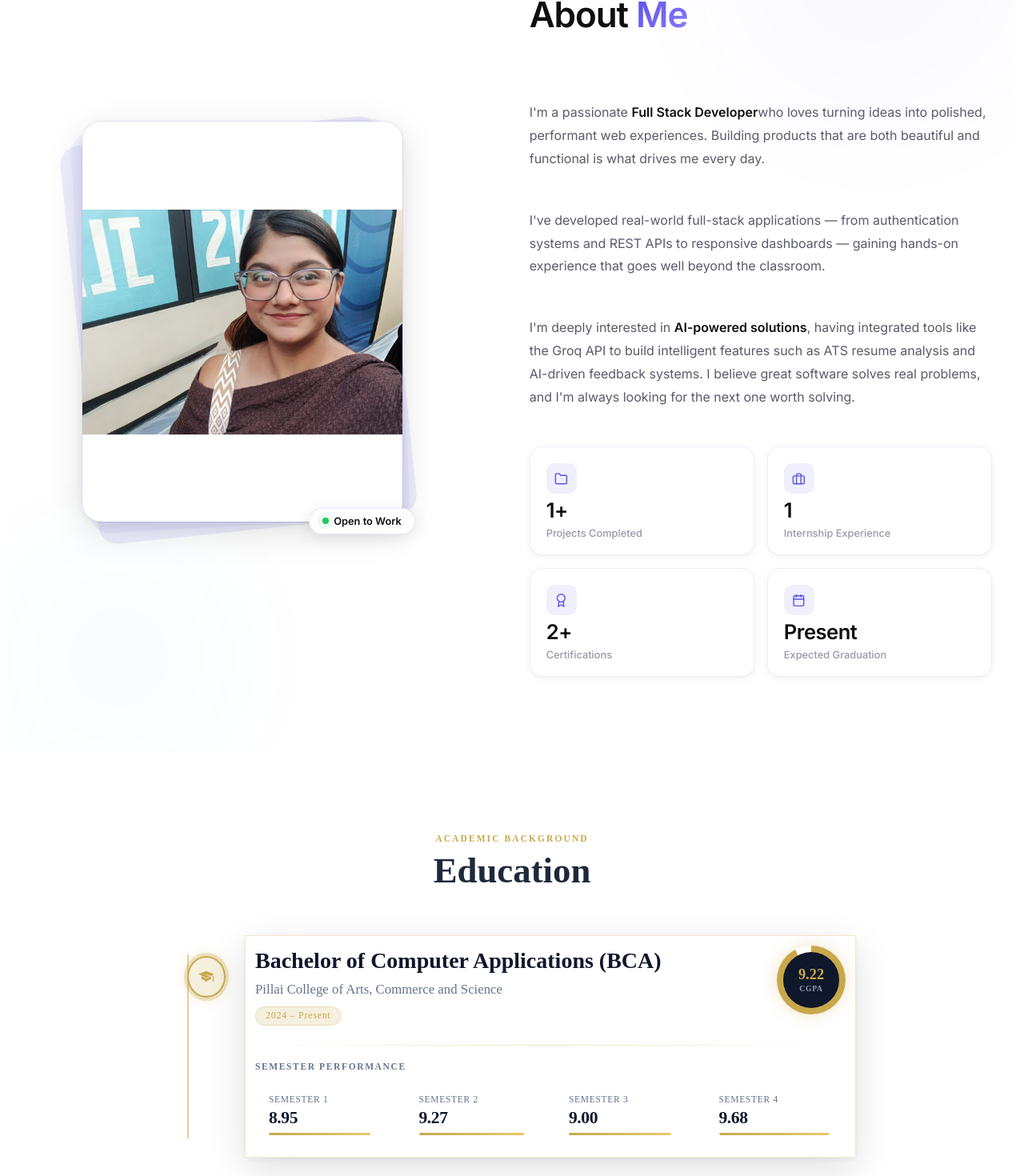
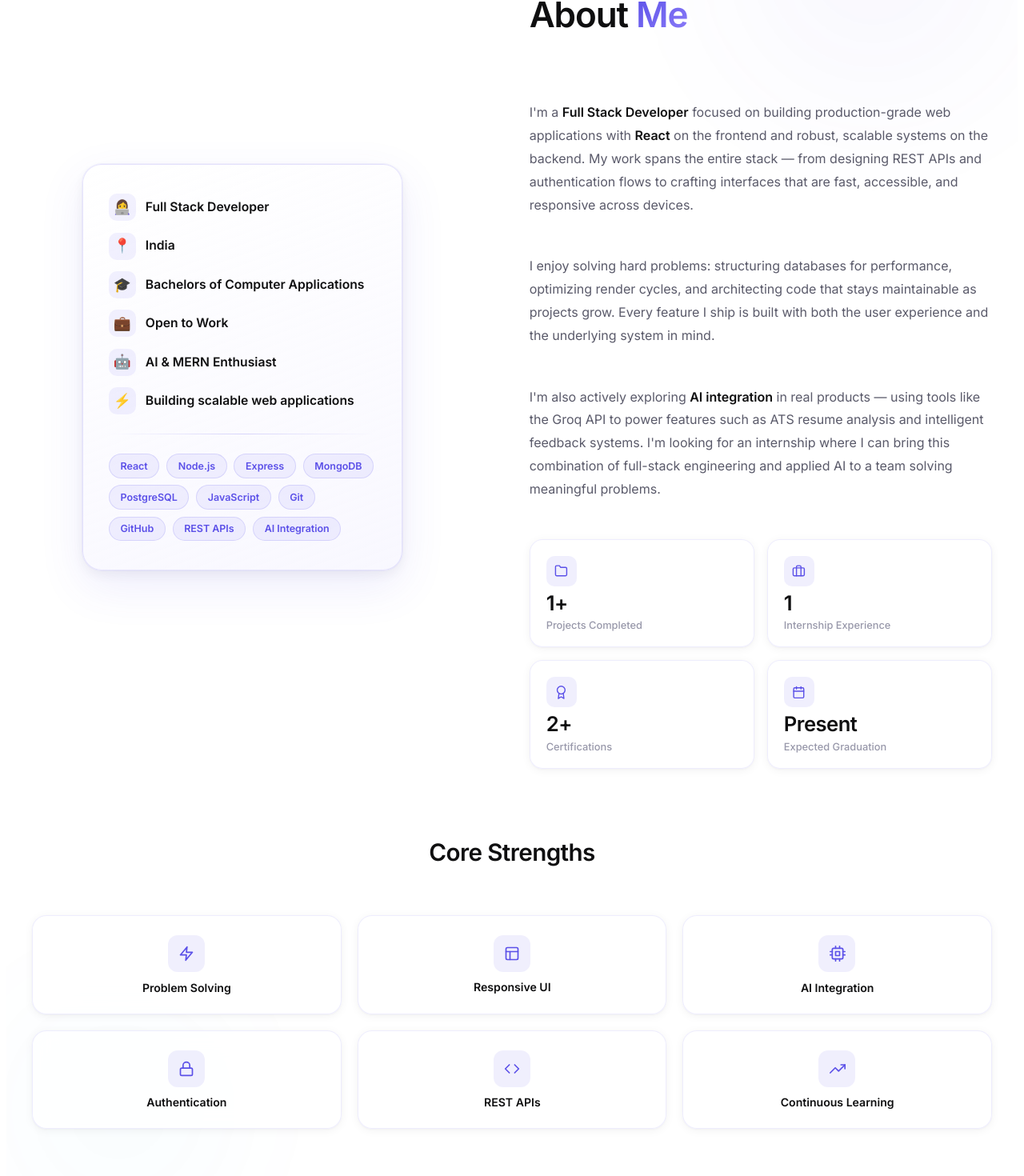
Before and after one commit to mamtakurdia808-code/MyPortfolio, a React (Vite) app in the folder portfolio/: page / in a window 1280 px wide. Shown: the part 1279-2749 px from the top of the page at 80% size. Built offline with nearby package versions, Linux system fonts and the light colour scheme.

Commit message:
updated about section and home

```diff
--- a/portfolio/src/sections/About/About.css
+++ b/portfolio/src/sections/About/About.css
@@ -1,6 +1,6 @@
 /* ============================================================
    ABOUT — Mamta Kurdia Portfolio
-   Two-column layout · glassmorphism cards · CSS reveal
+   Two-column layout · glassmorphism developer card · CSS reveal
    ============================================================ */
 
 /* ── Section ── */
@@ -97,10 +97,10 @@
 }
 
 /* ============================================================
-   LEFT — IMAGE
+   LEFT — DEVELOPER CARD
    ============================================================ */
 
-.about__image-wrap {
+.about__card-wrap {
   position:  relative;
   max-width: 400px;
   width:     100%;
@@ -112,106 +112,115 @@
               transform 0.75s cubic-bezier(0.16,1,0.3,1) 0.1s;
 }
 
-.about__image-wrap--visible {
+.about__card-wrap--visible {
   opacity:   1;
   transform: translateX(0);
 }
 
-/* decorative stacked cards behind photo */
-.about__img-stack {
-  position: absolute;
-  inset:    0;
+/* glassmorphism panel */
+.about__dev-card {
+  position:        relative;
+  display:         flex;
+  flex-direction:  column;
+  gap:             1.5rem;
+  padding:         2.25rem 2rem;
+  border-radius:   24px;
+  background:      linear-gradient(160deg, rgba(255,255,255,0.85), rgba(245,244,255,0.65));
+  backdrop-filter: blur(18px);
+  -webkit-backdrop-filter: blur(18px);
+  border:          1.5px solid rgba(91,80,232,0.14);
+  box-shadow:
+    0 0 0 1px rgba(91,80,232,0.06),
+    0 20px 56px rgba(91,80,232,0.10),
+    0 6px 18px rgba(0,0,0,0.06);
+  transition:      transform 250ms cubic-bezier(0.16,1,0.3,1), box-shadow 250ms ease;
 }
 
-.about__img-card {
-  position:      absolute;
-  border-radius: 24px;
-  inset:         0;
+.about__dev-card:hover {
+  transform:  translateY(-4px);
+  box-shadow:
+    0 0 0 1px rgba(91,80,232,0.10),
+    0 28px 64px rgba(91,80,232,0.14),
+    0 8px 22px rgba(0,0,0,0.08);
 }
 
-.about__img-card--back {
-  background:  rgba(91,80,232,0.10);
-  transform:   rotate(-6deg) translate(-6px, 10px);
+/* identity list */
+.about__dev-list {
+  display:        flex;
+  flex-direction: column;
+  gap:            0.9rem;
+  list-style:     none;
+  margin:         0;
+  padding:        0;
 }
 
-.about__img-card--mid {
-  background:  rgba(91,80,232,0.06);
-  transform:   rotate(-3deg) translate(-3px, 5px);
+.about__dev-item {
+  display:     flex;
+  align-items: center;
+  gap:         0.75rem;
+  font-size:   0.98rem;
+  font-weight: 600;
+  color:       var(--color-text-primary, #0f0f10);
+  line-height: 1.3;
 }
 
-/* main photo frame */
-.about__img-frame {
-  position:      relative;
-  border-radius: 24px;
-  overflow:      hidden;
-  background:    linear-gradient(135deg, rgba(91,80,232,0.08), rgba(14,165,233,0.10));
-  box-shadow:
-    0 0 0 1px rgba(91,80,232,0.12),
-    0 12px 48px rgba(0,0,0,0.12),
-    0 4px 16px rgba(0,0,0,0.07);
-  aspect-ratio:  4 / 5;
+.about__dev-emoji {
+  display:         inline-flex;
+  align-items:     center;
+  justify-content: center;
+  width:           34px;
+  height:          34px;
+  flex-shrink:     0;
+  font-size:       1.1rem;
+  border-radius:   10px;
+  background:      rgba(91,80,232,0.08);
 }
 
-.about__img {
-  width:            100%;
-  height:           100%;
-  object-fit:       cover;
-  object-position:  center top;
-  display:          block;
-  user-select:      none;
-  transition:       transform 0.5s cubic-bezier(0.16,1,0.3,1);
+/* divider */
+.about__dev-divider {
+  border:     none;
+  height:     1px;
+  width:      100%;
+  margin:     0;
+  background: linear-gradient(to right, transparent, rgba(91,80,232,0.22), transparent);
 }
 
-.about__img-frame:hover .about__img {
-  transform: scale(1.04);
+/* chip row */
+.about__chip-row {
+  display:  flex;
+  flex-wrap: wrap;
+  gap:      0.55rem;
 }
 
-.about__img-glare {
-  position:   absolute;
-  inset:      0;
-  background: linear-gradient(135deg, rgba(255,255,255,0.14) 0%, transparent 50%);
-  pointer-events: none;
+.about__chip {
+  display:         inline-flex;
+  align-items:     center;
+  padding:         0.42rem 0.85rem;
+  border-radius:   9999px;
+  font-size:       0.78rem;
+  font-weight:     600;
+  color:           var(--color-accent, #5b50e8);
+  background:      rgba(91,80,232,0.08);
+  border:          1px solid rgba(91,80,232,0.16);
+  white-space:     nowrap;
+
+  opacity:   0;
+  transform: translateY(10px) scale(0.94);
+  transition:
+    opacity    0.5s cubic-bezier(0.16,1,0.3,1) var(--chip-delay, 0.5s),
+    transform  0.5s cubic-bezier(0.16,1,0.3,1) var(--chip-delay, 0.5s),
+    background 200ms ease,
+    transform  200ms ease;
 }
 
-/* floating badge */
-.about__badge {
-  position:        absolute;
-  bottom:          -1rem;
-  right:           -1rem;
-  display:         inline-flex;
-  align-items:     center;
-  gap:             0.5em;
-  padding:         0.5rem 1rem;
-  border-radius:   9999px;
-  background:      rgba(255,255,255,0.90);
-  backdrop-filter: blur(12px);
-  border:          1.5px solid rgba(91,80,232,0.14);
-  box-shadow:      0 4px 20px rgba(0,0,0,0.10);
-  font-size:       0.8rem;
-  font-weight:     600;
-  color:           var(--color-text-primary, #0f0f10);
-  white-space:     nowrap;
-  animation:       badge-float 3s ease-in-out infinite;
+.about__card-wrap--visible .about__chip {
+  opacity:   1;
+  transform: translateY(0) scale(1);
 }
 
-.about__badge-dot {
-  width:         8px;
-  height:        8px;
-  border-radius: 9999px;
-  background:    #22c55e;
-  flex-shrink:   0;
-  box-shadow:    0 0 0 3px rgba(34,197,94,0.2);
-  animation:     dot-pulse 2s ease-in-out infinite;
-}
-
-@keyframes badge-float {
-  0%,100% { transform: translateY(0);   }
-  50%      { transform: translateY(-5px); }
-}
-
-@keyframes dot-pulse {
-  0%,100% { box-shadow: 0 0 0 3px rgba(34,197,94,0.20); }
-  50%      { box-shadow: 0 0 0 6px rgba(34,197,94,0.08); }
+.about__chip:hover {
+  background: rgba(91,80,232,0.16);
+  transform:  translateY(-2px) scale(1.04);
 }
 
 /* ============================================================
@@ -355,6 +364,98 @@
 }
 
 /* ============================================================
+   CORE STRENGTHS
+   ============================================================ */
+
+.about__strengths {
+  display:        flex;
+  flex-direction: column;
+  gap:            2rem;
+}
+
+.about__strengths-heading {
+  font-size:      clamp(1.4rem, 2.4vw, 1.85rem);
+  font-weight:    800;
+  letter-spacing: -0.02em;
+  color:          var(--color-text-primary, #0f0f10);
+  text-align:     center;
+
+  opacity:    0;
+  transform:  translateY(18px);
+  transition: opacity 0.6s cubic-bezier(0.16,1,0.3,1), transform 0.6s cubic-bezier(0.16,1,0.3,1);
+}
+
+.about__strengths--visible .about__strengths-heading {
+  opacity:   1;
+  transform: translateY(0);
+}
+
+.about__strengths-grid {
+  display:               grid;
+  grid-template-columns: repeat(3, 1fr);
+  gap:                   1.25rem;
+}
+
+.about__strength-card {
+  display:         flex;
+  flex-direction:  column;
+  align-items:     center;
+  text-align:      center;
+  gap:             0.65rem;
+  padding:         1.5rem 1rem;
+  border-radius:   18px;
+  background:      rgba(255,255,255,0.72);
+  backdrop-filter: blur(14px);
+  border:          1.5px solid rgba(91,80,232,0.10);
+  box-shadow:      0 2px 12px rgba(0,0,0,0.05), 0 1px 3px rgba(0,0,0,0.04);
+
+  opacity:   0;
+  transform: translateY(26px) scale(0.96);
+  transition:
+    opacity    0.6s cubic-bezier(0.16,1,0.3,1) var(--strength-delay, 0s),
+    transform  0.6s cubic-bezier(0.16,1,0.3,1) var(--strength-delay, 0s),
+    box-shadow 200ms ease,
+    border-color 200ms ease,
+    background 200ms ease;
+}
+
+.about__strengths--visible .about__strength-card {
+  opacity:   1;
+  transform: translateY(0) scale(1);
+}
+
+.about__strength-card:hover {
+  border-color: rgba(91,80,232,0.28);
+  box-shadow:   0 8px 32px rgba(91,80,232,0.12), 0 2px 8px rgba(0,0,0,0.06);
+  background:   rgba(255,255,255,0.92);
+  transform:    translateY(-4px) scale(1.02);
+}
+
+.about__strength-icon {
+  display:         inline-flex;
+  align-items:     center;
+  justify-content: center;
+  width:           46px;
+  height:          46px;
+  border-radius:   12px;
+  background:      rgba(91,80,232,0.09);
+  color:           var(--color-accent, #5b50e8);
+  font-size:       1.25rem;
+  transition:      background 200ms ease, transform 200ms ease;
+}
+
+.about__strength-card:hover .about__strength-icon {
+  background: rgba(91,80,232,0.16);
+  transform:  scale(1.08);
+}
+
+.about__strength-label {
+  font-size:   0.88rem;
+  font-weight: 600;
+  color:       var(--color-text-primary, #0f0f10);
+}
+
+/* ============================================================
    RESPONSIVE
    ============================================================ */
 
@@ -365,23 +466,22 @@
     text-align: center;
   }
 
-  .about__image-wrap {
-    max-width: 320px;
+  .about__card-wrap {
+    max-width: 420px;
     transform: translateX(0) translateY(-24px);
   }
 
-  .about__image-wrap--visible {
+  .about__card-wrap--visible {
     transform: translateX(0) translateY(0);
   }
 
   .about__content { align-items: center; }
   .about__bio p   { text-align: left;   }
 
-  .about__badge {
-    right: 50%;
-    transform: translateX(50%);
-    bottom: -1.25rem;
-    animation: none;
+  .about__dev-item { text-align: left; }
+
+  .about__strengths-grid {
+    grid-template-columns: repeat(2, 1fr);
   }
 }
 
@@ -398,6 +498,19 @@
   }
 
   .about__stat-value { font-size: 1.35rem; }
+
+  .about__dev-card {
+    padding: 1.75rem 1.5rem;
+  }
+
+  .about__strengths-grid {
+    grid-template-columns: 1fr 1fr;
+    gap: 0.85rem;
+  }
+
+  .about__strength-card {
+    padding: 1.15rem 0.75rem;
+  }
 }
 
 @media (min-width: 1280px) {
@@ -410,24 +523,20 @@
 
 @media (prefers-reduced-motion: reduce) {
   .about__eyebrow,
-  .about__image-wrap,
+  .about__card-wrap,
   .about__reveal,
-  .about__stat-card {
+  .about__stat-card,
+  .about__chip,
+  .about__strengths-heading,
+  .about__strength-card {
     transition: none;
     opacity:    1;
     transform:  none;
   }
 
-  .about__badge,
-  .about__badge-dot {
-    animation: none;
-  }
-
-  .about__img-frame:hover .about__img {
-    transform: none;
-  }
-
-  .about__stat-card:hover {
+  .about__dev-card:hover,
+  .about__stat-card:hover,
+  .about__strength-card:hover {
     transform: none;
   }
 }
--- a/portfolio/src/sections/About/About.jsx
+++ b/portfolio/src/sections/About/About.jsx
@@ -1,5 +1,16 @@
 import { useEffect, useRef, useState } from "react";
-import { FiFolder, FiBriefcase, FiAward, FiCalendar } from "react-icons/fi";
+import {
+  FiFolder,
+  FiBriefcase,
+  FiAward,
+  FiCalendar,
+  FiZap,
+  FiLayout,
+  FiCpu,
+  FiLock,
+  FiCode,
+  FiTrendingUp,
+} from "react-icons/fi";
 import { education } from "../../data/education";
 import { projects } from "../../data/projects";
 import { experience } from "../../data/experience";
@@ -33,6 +44,40 @@ function buildStats(edu, proj, exp, certs) {
   ];
 }
 
+/* ─── Developer card identity lines ─── */
+const devCardItems = [
+  { emoji: "👩‍💻", text: "Full Stack Developer" },
+  { emoji: "📍", text: "India" },
+  { emoji: "🎓", text: "Bachelors of Computer Applications" },
+  { emoji: "💼", text: "Open to Work" },
+  { emoji: "🤖", text: "AI & MERN Enthusiast" },
+  { emoji: "⚡", text: "Building scalable web applications" },
+];
+
+/* ─── Tech stack chips ─── */
+const techChips = [
+  "React",
+  "Node.js",
+  "Express",
+  "MongoDB",
+  "PostgreSQL",
+  "JavaScript",
+  "Git",
+  "GitHub",
+  "REST APIs",
+  "AI Integration",
+];
+
+/* ─── Core strength cards ─── */
+const coreStrengths = [
+  { icon: <FiZap aria-hidden="true" />, label: "Problem Solving" },
+  { icon: <FiLayout aria-hidden="true" />, label: "Responsive UI" },
+  { icon: <FiCpu aria-hidden="true" />, label: "AI Integration" },
+  { icon: <FiLock aria-hidden="true" />, label: "Authentication" },
+  { icon: <FiCode aria-hidden="true" />, label: "REST APIs" },
+  { icon: <FiTrendingUp aria-hidden="true" />, label: "Continuous Learning" },
+];
+
 /* ─── Intersection-observer reveal hook ─── */
 function useReveal(threshold = 0.12) {
   const ref = useRef(null);
@@ -55,9 +100,10 @@ function useReveal(threshold = 0.12) {
 ════════════════════════════════ */
 export default function About() {
   const stats = buildStats(education, projects, experience, certificates);
-  const [secRef,  secVis]  = useReveal(0.08);
-  const [imgRef,  imgVis]  = useReveal(0.1);
-  const [textRef, textVis] = useReveal(0.1);
+  const [secRef,     secVis]     = useReveal(0.08);
+  const [cardRef,    cardVis]    = useReveal(0.1);
+  const [textRef,    textVis]    = useReveal(0.1);
+  const [strengthRef, strengthVis] = useReveal(0.1);
 
   return (
     <section id="about" className="about" aria-labelledby="about-heading" ref={secRef}>
@@ -80,33 +126,40 @@ export default function About() {
         <div className="about__grid">
 
           {/* ════════════
-              LEFT — IMAGE
+              LEFT — DEVELOPER CARD
               ════════════ */}
           <div
-            ref={imgRef}
-            className={`about__image-wrap${imgVis ? " about__image-wrap--visible" : ""}`}
+            ref={cardRef}
+            className={`about__card-wrap${cardVis ? " about__card-wrap--visible" : ""}`}
           >
-            {/* decorative card stack */}
-            <div className="about__img-stack" aria-hidden="true">
-              <div className="about__img-card about__img-card--back" />
-              <div className="about__img-card about__img-card--mid"  />
-            </div>
+            <div className="about__dev-card" role="group" aria-label="Developer profile summary">
+              <ul className="about__dev-list">
+                {devCardItems.map(({ emoji, text }) => (
+                  <li className="about__dev-item" key={text}>
+                    <span className="about__dev-emoji" aria-hidden="true">{emoji}</span>
+                    <span>{text}</span>
+                  </li>
+                ))}
+              </ul>
 
-            <div className="about__img-frame">
-              <img
-                src="/profile.jpg"
-                alt="Mamta Kurdia — Full Stack Developer"
-                className="about__img"
-                loading="lazy"
-                draggable="false"
-              />
-              <div className="about__img-glare" aria-hidden="true" />
-            </div>
+              <hr className="about__dev-divider" aria-hidden="true" />
 
-            {/* floating badge */}
-            <div className="about__badge" aria-label="Open to work">
-              <span className="about__badge-dot" aria-hidden="true" />
-              Open to Work
+              <div
+                className="about__chip-row"
+                role="list"
+                aria-label="Technologies I work with"
+              >
+                {techChips.map((chip, i) => (
+                  <span
+                    role="listitem"
+                    key={chip}
+                    className="about__chip"
+                    style={{ "--chip-delay": `${0.5 + i * 0.05}s` }}
+                  >
+                    {chip}
+                  </span>
+                ))}
+              </div>
             </div>
           </div>
 
@@ -123,23 +176,27 @@ export default function About() {
 
             <div className="about__bio about__reveal about__reveal--2">
               <p>
-                I'm a passionate <strong>Full Stack Developer</strong>
-                who loves turning ideas into polished, performant web
-                experiences. Building products that are both beautiful
-                and functional is what drives me every day.
+                I'm a <strong>Full Stack Developer</strong> focused on building
+                production-grade web applications with <strong>React</strong> on
+                the frontend and robust, scalable systems on the backend. My
+                work spans the entire stack — from designing REST APIs and
+                authentication flows to crafting interfaces that are fast,
+                accessible, and responsive across devices.
               </p>
               <p>
-                I've developed real-world full-stack applications — from
-                authentication systems and REST APIs to responsive dashboards
-                — gaining hands-on experience that goes well beyond the
-                classroom.
+                I enjoy solving hard problems: structuring databases for
+                performance, optimizing render cycles, and architecting code
+                that stays maintainable as projects grow. Every feature I
+                ship is built with both the user experience and the
+                underlying system in mind.
               </p>
               <p>
-                I'm deeply interested in <strong>AI-powered solutions</strong>,
-                having integrated tools like the Groq API to build intelligent
-                features such as ATS resume analysis and AI-driven feedback
-                systems. I believe great software solves real problems, and I'm
-                always looking for the next one worth solving.
+                I'm also actively exploring <strong>AI integration</strong> in
+                real products — using tools like the Groq API to power
+                features such as ATS resume analysis and intelligent
+                feedback systems. I'm looking for an internship where I can
+                bring this combination of full-stack engineering and applied
+                AI to a team solving meaningful problems.
               </p>
             </div>
 
@@ -165,6 +222,30 @@ export default function About() {
           </div>
 
         </div>
+
+        {/* ════════════
+            CORE STRENGTHS
+            ════════════ */}
+        <div
+          ref={strengthRef}
+          className={`about__strengths${strengthVis ? " about__strengths--visible" : ""}`}
+        >
+          <h3 className="about__strengths-heading">Core Strengths</h3>
+          <div className="about__strengths-grid" role="list" aria-label="Core strengths">
+            {coreStrengths.map(({ icon, label }, i) => (
+              <article
+                key={label}
+                className="about__strength-card"
+                role="listitem"
+                style={{ "--strength-delay": `${i * 0.07}s` }}
+              >
+                <div className="about__strength-icon">{icon}</div>
+                <div className="about__strength-label">{label}</div>
+              </article>
+            ))}
+          </div>
+        </div>
+
       </div>
     </section>
   );
```
Also changed, not shown: portfolio/src/sections/Hero/Hero.jsx (+2 -12 lines).
